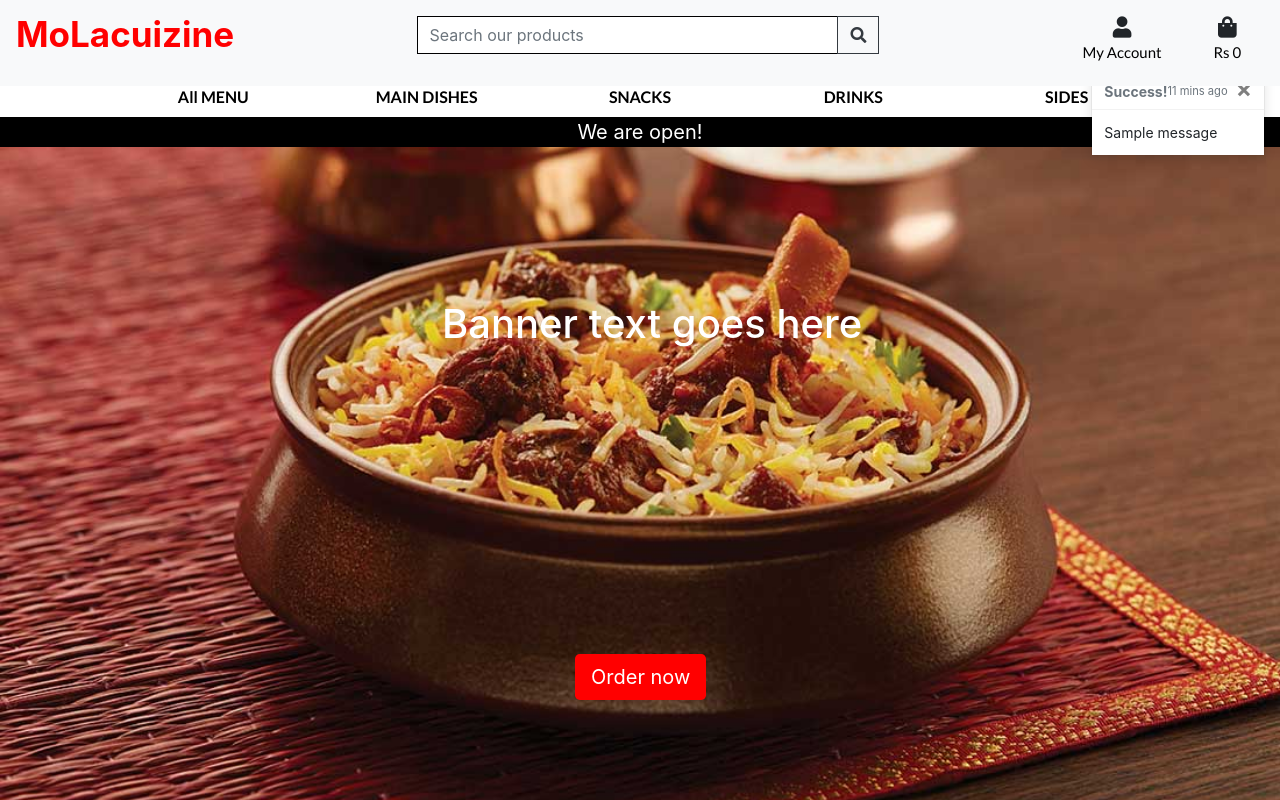
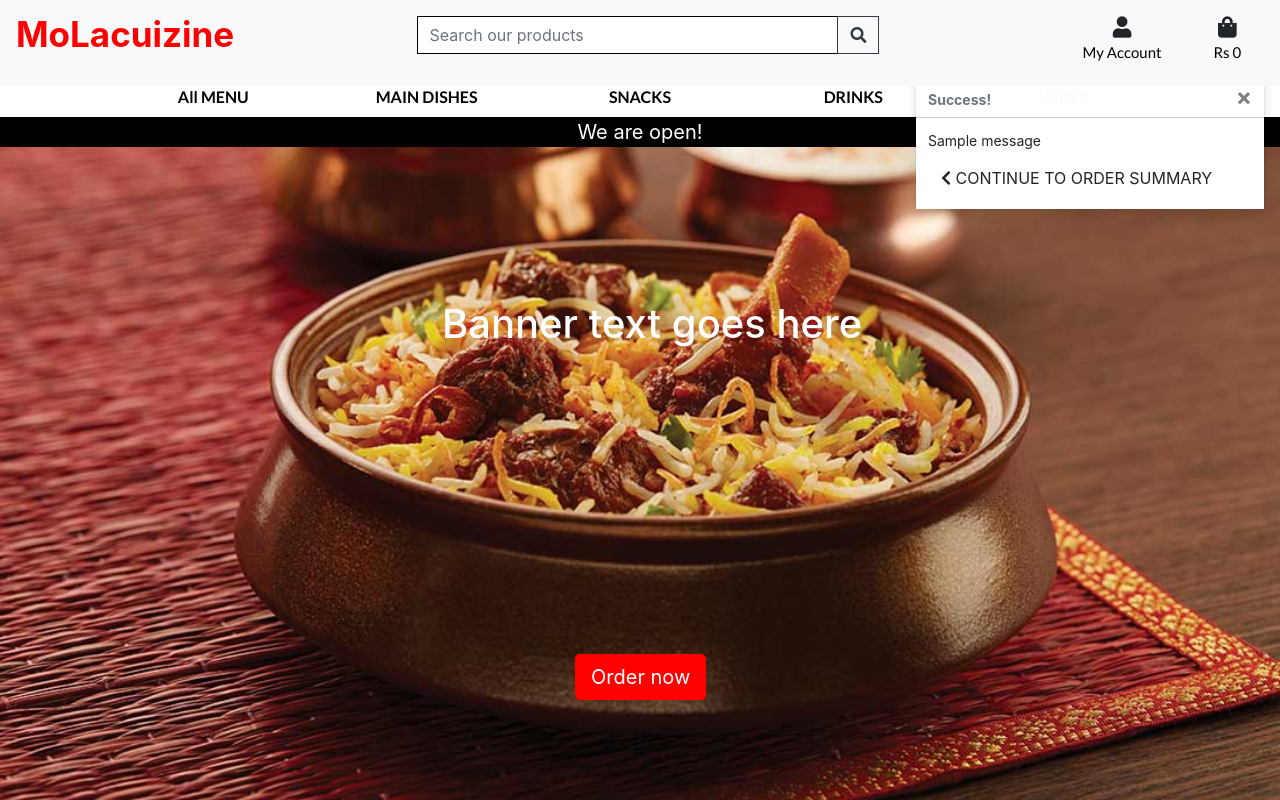
Before and after one commit to Code-Institute-Submissions/molacuizine, a Django app: page / in a window 1280 px wide. Run offline with Django 3.2, Linux system fonts and the light colour scheme; tables that the repository leaves empty hold one stand-in row (values such as "Sample post"); one stand-in notice (Sample message) is shown.

Commit message:
Add continue to bag button on success toast

```diff
--- a/templates/includes/toasts/toast_success.html
+++ b/templates/includes/toasts/toast_success.html
@@ -1,12 +1,12 @@
 <div class="toast" role="alert" aria-live="assertive" data-autohide="false" aria-atomic="true">
     <div class="toast-header">
-        <strong class="mr-auto">Success!</strong>
-        <small>11 mins ago</small>
-        <button type="button" class="ml-2 mb-1 close" data-dismiss="toast" aria-label="Close">
+        <strong class="mr-auto pt-2">Success!</strong>
+        <button type="button" class="ml-2 mb-1 close pt-2" data-dismiss="toast" aria-label="Close">
         <span aria-hidden="true">&times;</span>
         </button>
     </div>
     <div class="toast-body">
-        {{ message }}
+        <span class="text-center">{{ message }}</span>
+        <a href="{% url 'view_bag' %}" class="btn order-summary mt-2"><i class="fas fa-chevron-left"></i> CONTINUE TO ORDER SUMMARY</a>
     </div>
 </div>
```
